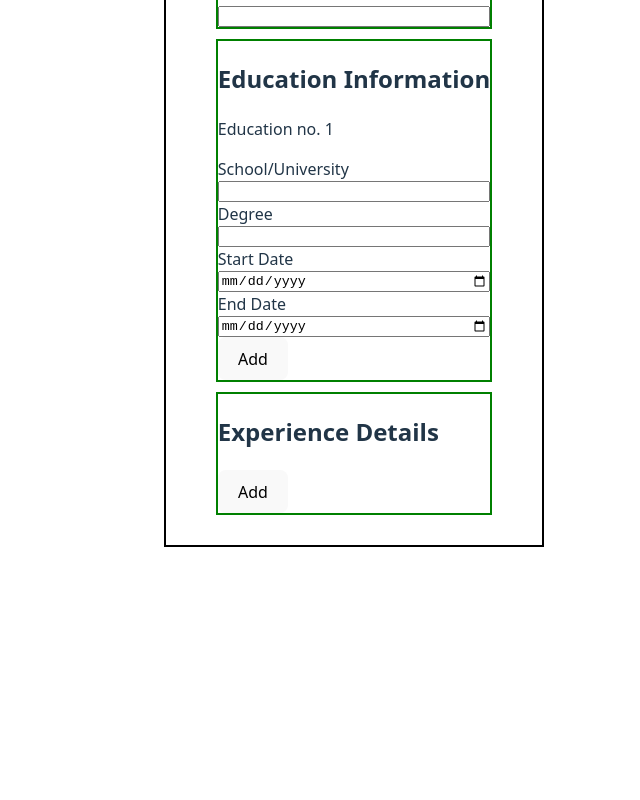
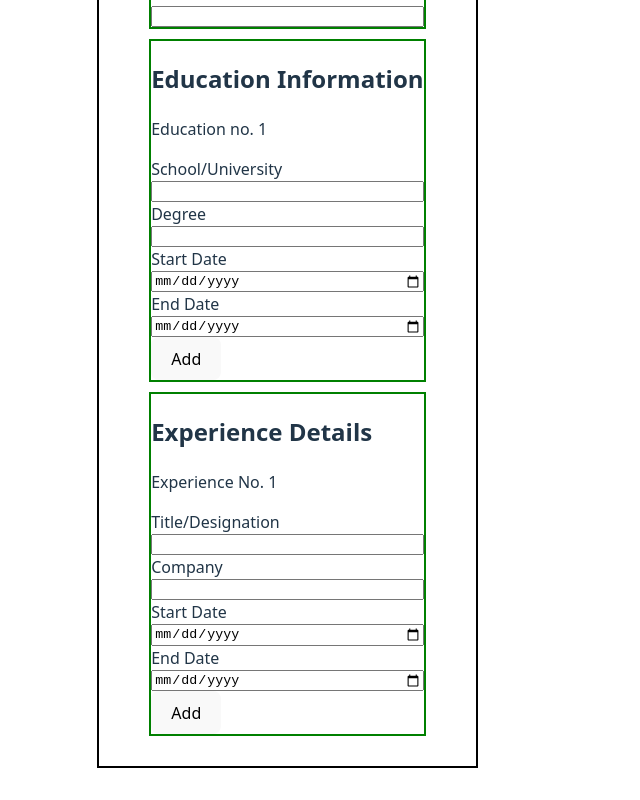
Before and after one commit to Pichaku123/odin-cv-react, a React (Vite) app: page / in a window 1280 px wide. Shown: the part 340-1140 px from the top of the page, without its empty margins (286-926 px from the left). Before the commit the page ends 919 px from the top, so only its background shows below. Built offline with nearby package versions, Linux system fonts and the light colour scheme.

Commit message:
lift cv state to container and connect editor to preview

```diff
--- a/src/App.css
+++ b/src/App.css
@@ -3,6 +3,9 @@
   padding: 2rem;
 }
 
+section{
+    display: flex;
+}
 
 .cv-form{
     border: 2px solid black;
--- a/src/App.jsx
+++ b/src/App.jsx
@@ -1,16 +1,21 @@
-import { useState } from "react";
-import GenInfo from "./components/Editor/GenInfo";
-import EduExp from "./components/Editor/EduExp";
-import PracExp from "./components/Editor/PracExp";
 import "./App.css";
 import CVForm from "./components/Editor/CVForm";
+import FormPreview from "./components/Preview/FormPreview";
+import { useState } from "react";
 
 function App() {
+    const [cvData, setCvData] = useState({
+        generalInfo : {},
+        education : [{}],
+        practical : [{}]
+    });
+    console.log(cvData);
 
     return (
-        <>
-            <CVForm />
-        </>
+        <section>
+            <CVForm cvData={cvData} setCvData={setCvData} />
+            <FormPreview cvData={cvData} />
+        </section>
     );
 }
 
--- a/src/components/Editor/CVForm.jsx
+++ b/src/components/Editor/CVForm.jsx
@@ -1,13 +1,14 @@
 import EduExpSection from "./EduExpSection";
 import GenInfo from "./GenInfo";
 import PracExpSection from "./PracExpSection";
+import { useState } from "react";
 
-export default function CVForm(){
-    return(
+export default function CVForm({cvData, setCvData}){
+    return (
         <div className="cv-form">
-            <GenInfo />
-            <EduExpSection />
-            <PracExpSection />
+            <GenInfo cvData={cvData} setCvData={setCvData} />
+            <EduExpSection cvData={cvData} setCvData={setCvData} />
+            <PracExpSection cvData={cvData} setCvData={setCvData} />
         </div>
-    )
+    );
 }
--- a/src/components/Editor/EduExp.jsx
+++ b/src/components/Editor/EduExp.jsx
@@ -1,36 +1,59 @@
-export default function EduExp() {
+export default function EduExp({ cvData, setCvData, index }) {
+    function handleEduChange(field, value) {
+        setCvData((prev) => ({
+            ...prev,
+            education: prev.education.map((entry, i) =>
+                //field is a string here
+                i === index ? { ...entry, [field]: value } : entry
+            ),
+        }));
+    }
+
+    const edu = cvData.education[index] || {};
     return (
         <>
             <div className="entry">
-                <label htmlFor="school">School/University</label>
+                <label htmlFor={`school-${index}`}>School/University</label>
                 <input
-                    type = "text"
-                    name = "school"
-                    id = "school"
+                    type="text"
+                    name="school"
+                    id={`school-${index}`}
+                    value={edu.school || ""}
+                    onChange={(e) => handleEduChange("school", e.target.value)}
                 />
             </div>
             <div className="entry">
-                <label htmlFor="degree">Degree</label>
+                <label htmlFor={`degree-${index}`}>Degree</label>
                 <input
-                    type = "text"
-                    name = "degree"
-                    id = "degree"
+                    type="text"
+                    name="degree"
+                    id={`degree-${index}`}
+                    value={edu.degree || ""}
+                    onChange={(e) => handleEduChange("degree", e.target.value)}
                 />
             </div>
             <div className="entry">
-                <label htmlFor="start-date-edu">Start Date</label>
+                <label htmlFor={`start-date-edu-${index}`}>Start Date</label>
                 <input
-                    type = "date"
-                    name = "start-date-edu"
-                    id = "start-date-edu"
+                    type="date"
+                    name="start-date-edu"
+                    id={`start-date-edu-${index}`}
+                    value={edu["start-date-edu"] || ""}
+                    onChange={(e) =>
+                        handleEduChange("start-date-edu", e.target.value)
+                    }
                 />
             </div>
             <div className="entry">
-                <label htmlFor="end-date-edu">End Date</label>
+                <label htmlFor={`end-date-edu-${index}`}>End Date</label>
                 <input
-                    type = "date"
-                    name = "end-date-edu"
-                    id = "end-date-edu"
+                    type="date"
+                    name="end-date-edu"
+                    id={`end-date-edu-${index}`}
+                    value={edu["end-date-edu"] || ""}
+                    onChange={(e) =>
+                        handleEduChange("end-date-edu", e.target.value)
+                    }
                 />
             </div>
         </>
--- a/src/components/Editor/EduExpSection.jsx
+++ b/src/components/Editor/EduExpSection.jsx
@@ -1,19 +1,26 @@
 import EduExp from "./EduExp";
 import { useState } from "react";
 
-export default function EduExpSection(){
-    const [eduList, setEduList] = useState([0]);    //using index as id for now
+export default function EduExpSection({ cvData, setCvData }) {
     const eduClickHandler = () => {
-        setEduList(eduList => [...eduList, eduList.length]);    //updates length as well
-    }
+        setCvData((prev) => ({
+            ...prev,
+            education: [...prev.education, {}],
+        }));
+    };
 
     return (
         <div className="edu-exp form-section">
             <h2>Education Information</h2>
-            {eduList.map((id) => (
-                <div>
+            {cvData.education.map((eduItem, id) => (
+                <div key={eduItem.id || id}>
                     <p>Education no. {id + 1}</p>
-                    <EduExp key={id} />
+                    <EduExp
+                        key={eduItem.id || id}
+                        index={id}
+                        cvData={cvData}
+                        setCvData={setCvData}
+                    />
                 </div>
             ))}
             <button id="edu-exp-add" onClick={eduClickHandler}>
--- a/src/components/Editor/GenInfo.jsx
+++ b/src/components/Editor/GenInfo.jsx
@@ -1,28 +1,99 @@
-export default function GenInfo() {
+export default function GenInfo({ cvData, setCvData }) {
     //notes- change phone no to numbers only later
     //tbd- add option for multiple links later
+
     return (
         <div className="gen-info form-section">
             <h2>Personal Information</h2>
             <div className="entry">
                 <label htmlFor="name">Name</label>
-                <input type="text" name="name" id="name" />
+                <input
+                    type="text"
+                    name="name"
+                    id="name"
+                    value={cvData.generalInfo.name || ""}
+                    onChange={(e) =>
+                        setCvData((prev) => ({
+                            ...prev,
+                            generalInfo: {
+                                ...prev.generalInfo,
+                                name: e.target.value,
+                            },
+                        }))
+                    }
+                />
             </div>
             <div className="entry">
                 <label htmlFor="email">Email</label>
-                <input type="text" name="email" id="email" />
+                <input
+                    type="text"
+                    name="email"
+                    id="email"
+                    value={cvData.generalInfo.email || ""}
+                    onChange={(e) =>
+                        setCvData((prev) => ({
+                            ...prev,
+                            generalInfo: {
+                                ...prev.generalInfo,
+                                email: e.target.value,
+                            },
+                        }))
+                    }
+                />
             </div>
             <div className="entry">
                 <label htmlFor="phone">Phone No.</label>
-                <input type="text" name="phone" id="phone" />
+                <input
+                    type="text"
+                    name="phone"
+                    id="phone"
+                    value={cvData.generalInfo.phone || ""}
+                    onChange={(e) =>
+                        setCvData((prev) => ({
+                            ...prev,
+                            generalInfo: {
+                                ...prev.generalInfo,
+                                phone: e.target.value,
+                            },
+                        }))
+                    }
+                />
             </div>
             <div className="entry">
                 <label htmlFor="link">Link</label>
-                <input type="text" name="link" id="link" />
+                <input
+                    type="text"
+                    name="link"
+                    id="link"
+                    value={cvData.generalInfo.link || ""}
+                    onChange={(e) =>
+                        setCvData((prev) => ({
+                            ...prev,
+                            generalInfo: {
+                                ...prev.generalInfo,
+                                link: e.target.value,
+                            },
+                        }))
+                    }
+                />
             </div>
             <div className="entry">
                 <label htmlFor="location">Location</label>
-                <input type="text" name="location" id="location" />
+                <input
+                    type="text"
+                    name="location"
+                    id="location"
+                    value={cvData.generalInfo.location || ""}
+                    onChange={(e) =>
+                        setCvData((prev) => ({
+                            ...prev,
+                            generalInfo: {
+                                ...prev.generalInfo,
+                                location: e.target.value,
+                            },
+                        }))
+                    }
+                />
             </div>
         </div>
     );
--- a/src/components/Editor/PracExp.jsx
+++ b/src/components/Editor/PracExp.jsx
@@ -1,36 +1,62 @@
-export default function PracExp() {
+export default function PracExp({ cvData, setCvData, index }) {
+    function handlePracChange(field, value) {
+        setCvData((prev) => ({
+            ...prev,
+            practical: prev.practical.map((entry, i) =>
+                i === index ? { ...entry, [field]: value } : entry
+            ),
+        }));
+    }
+
+    const prac = cvData.practical[index] || {};
     return (
         <>
             <div className="entry">
-                <label htmlFor="prac-title">Title/Designation</label>
+                <label htmlFor={`prac-title-${index}`}>Title/Designation</label>
                 <input
                     type="text"
-                    name = "prac-title"
-                    id="prac-title"
+                    name="prac-title"
+                    id={`prac-title-${index}`}
+                    value={prac["prac-title"] || ""}
+                    onChange={(e) =>
+                        handlePracChange("prac-title", e.target.value)
+                    }
                 />
             </div>
             <div className="entry">
-                <label htmlFor="company">Company</label>
+                <label htmlFor={`company-${index}`}>Company</label>
                 <input
                     type="text"
-                    name = "company"
-                    id="company"
+                    name="company"
+                    id={`company-${index}`}
+                    value={prac.company || ""}
+                    onChange={(e) =>
+                        handlePracChange("company", e.target.value)
+                    }
                 />
             </div>
             <div className="entry">
-                <label htmlFor="start-date-prac">Start Date</label>
+                <label htmlFor={`start-date-prac-${index}`}>Start Date</label>
                 <input
                     type="date"
-                    name = "start-date-prac"
-                    id="start-date-prac"
+                    name="start-date-prac"
+                    id={`start-date-prac-${index}`}
+                    value={prac["start-date-prac"] || ""}
+                    onChange={(e) =>
+                        handlePracChange("start-date-prac", e.target.value)
+                    }
                 />
             </div>
             <div className="entry">
-                <label htmlFor="end-date-prac">End Date</label>
+                <label htmlFor={`end-date-prac-${index}`}>End Date</label>
                 <input
                     type="date"
-                    name = "end-date-prac"
-                    id="end-date-prac"
+                    name="end-date-prac"
+                    id={`end-date-prac-${index}`}
+                    value={prac["end-date-prac"] || ""}
+                    onChange={(e) =>
+                        handlePracChange("end-date-prac", e.target.value)
+                    }
                 />
             </div>
         </>
--- a/src/components/Editor/PracExpSection.jsx
+++ b/src/components/Editor/PracExpSection.jsx
@@ -1,19 +1,26 @@
 import { useState } from "react";
 import PracExp from "./PracExp";
 
-export default function PracExpSection(){
-    const [pracList, setPracList] = useState([]);  //index as key
+export default function PracExpSection({ cvData, setCvData }) {
     const pracClickHandler = () => {
-        setPracList(pracList => [...pracList, pracList.length]);
-    }
+        setCvData((prev) => ({
+            ...prev,
+            practical: [...prev.practical, {}],
+        }));
+    };
 
     return (
         <div className="prac-exp form-section">
             <h2>Experience Details</h2>
-            {pracList.map((id) => (
-                <div>
+            {cvData.practical.map((pracItem, id) => (
+                <div key={pracItem.id || id}>
                     <p>Experience No. {id + 1}</p>
-                    <PracExp key={id} />
+                    <PracExp
+                        key={pracItem.id || id}
+                        index={id}
+                        cvData={cvData}
+                        setCvData={setCvData}
+                    />
                 </div>
             ))}
             <button id="prac-exp-add" onClick={pracClickHandler}>
--- /dev/null
+++ b/src/components/Preview/FormPreview.jsx
@@ -0,0 +1,17 @@
+import "./FormPreview.css"
+
+export default function FormPreview({ cvData }) {
+    return (
+        <>
+            <div className="form-preview-container">
+                <header className="cv-header">
+                    <h2>{cvData.generalInfo.name || "Your Name"}</h2>
+                    <div className="contact-info">
+                        {cvData.generalInfo.email && <span>{cvData.generalInfo.email}</span>}
+                        {cvData.generalInfo.phone && <span> • {cvData.generalInfo.phone}</span>}
+                    </div>
+                </header>
+            </div>
+        </>
+    );
+}
```
Also changed, not shown: src/components/Preview/FormPreview.css (added).
